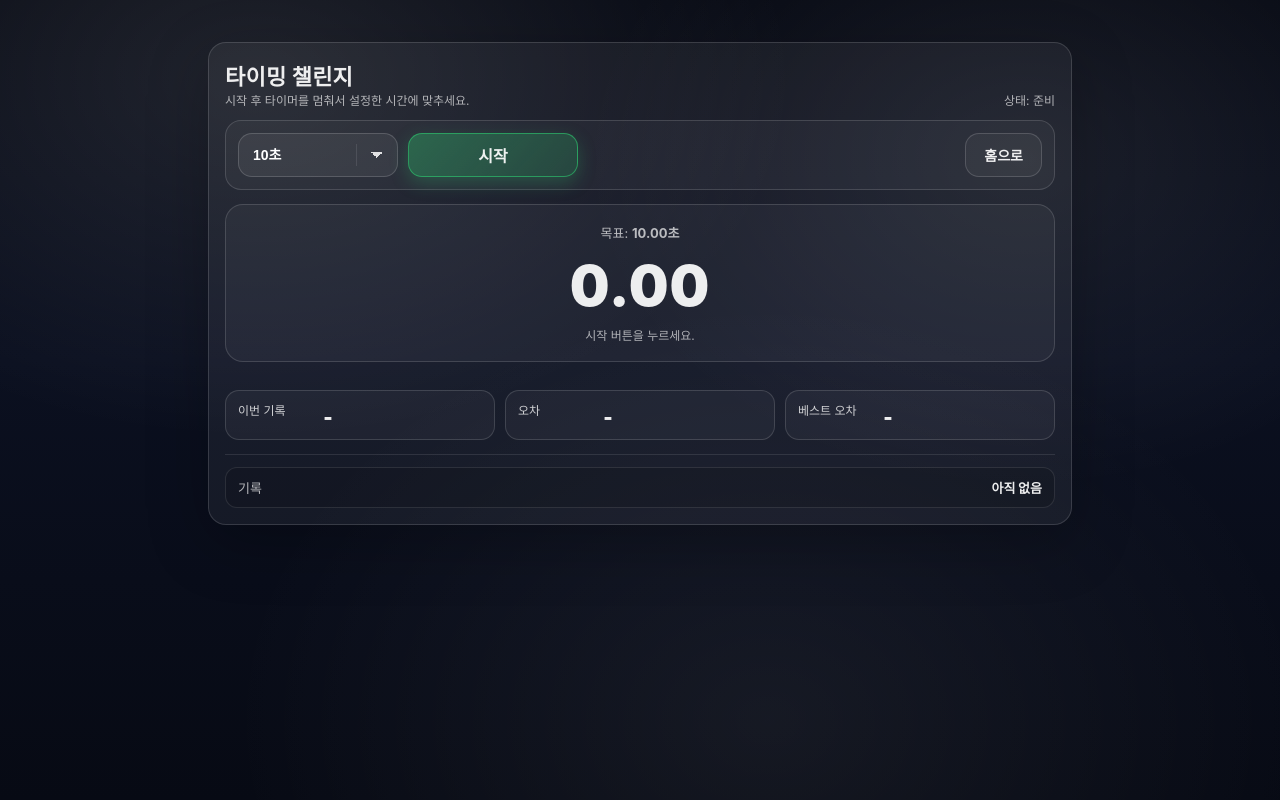
After one commit to insupkwak/forder, a Flask app: page /timing-game in a window 1280 px wide. The commit adds this page. Run offline with Flask 3, Linux system fonts and the light colour scheme.

Commit message:
Add files via upload

```diff
--- a/app.py
+++ b/app.py
@@ -189,6 +189,9 @@ def reaction_game():
     return render_template("reaction_game.html")
 
 
+@app.route("/timing-game")
+def timing_game():
+    return render_template("timing_game.html")
 
 if __name__ == "__main__":
     app.run(host="0.0.0.0", port=5000, debug=True)
--- /dev/null
+++ b/static/js/timing_game.js
@@ -0,0 +1,152 @@
+(function () {
+  const $ = (id) => document.getElementById(id);
+
+  const mainBtn = $("mainBtn");
+  const homeBtn = $("homeBtn");
+  const stateMini = $("stateMini");
+  const timerText = $("timerText");
+  const resultText = $("resultText");
+
+  const targetSelect = $("targetSelect");
+  const targetLabel = $("targetLabel");
+
+  const kpiThis = $("kpiThis");
+  const kpiDiff = $("kpiDiff");
+  const kpiBest = $("kpiBest");
+  const history = $("history");
+
+  // 목표(ms) - select에 따라 변경
+  let TARGET_MS = parseInt(targetSelect.value, 10);
+
+  // 기록 저장 (목표초별로 분리 저장)
+  // ex) timing_game_best10_10000
+  const KEY_PREFIX = "timing_game_best10_";
+
+  let running = false;
+  let startAt = 0;
+  let raf = 0;
+
+  function keyForTarget() {
+    return KEY_PREFIX + String(TARGET_MS);
+  }
+
+  const load = () => {
+    try {
+      return JSON.parse(localStorage.getItem(keyForTarget()) || "[]");
+    } catch {
+      return [];
+    }
+  };
+
+  const save = (arr) => localStorage.setItem(keyForTarget(), JSON.stringify(arr));
+
+  let scores = load();
+
+  function setState(s) {
+    stateMini.textContent = "상태: " + s;
+  }
+
+  function fmt(ms) {
+    return (ms / 1000).toFixed(2);
+  }
+
+  function updateTargetLabel() {
+    TARGET_MS = parseInt(targetSelect.value, 10);
+    targetLabel.textContent = (TARGET_MS / 1000).toFixed(2) + "초";
+
+    // 목표 바꾸면 그 목표의 기록으로 전환
+    scores = load();
+    kpiThis.textContent = "-";
+    kpiDiff.textContent = "-";
+    timerText.textContent = "0.00";
+    resultText.textContent = "시작 버튼을 누르세요.";
+    render();
+  }
+
+  function render() {
+    const best = scores.length ? Math.min(...scores.map((s) => s.diff)) : null;
+    kpiBest.textContent = best == null ? "-" : `${best} ms`;
+
+    history.innerHTML = "";
+    if (!scores.length) {
+      const div = document.createElement("div");
+      div.className = "row";
+      div.innerHTML = `<div class="l">기록</div><div class="r">아직 없음</div>`;
+      history.appendChild(div);
+      return;
+    }
+
+    scores.forEach((s, i) => {
+      const div = document.createElement("div");
+      div.className = "row";
+      div.innerHTML = `<div class="l">TOP ${i + 1} · ${s.at}</div>
+                       <div class="r">${fmt(s.ms)}s (오차 ${s.diff}ms)</div>`;
+      history.appendChild(div);
+    });
+  }
+
+  function tick() {
+    if (!running) return;
+    const now = performance.now();
+    const ms = Math.max(0, Math.round(now - startAt));
+    timerText.textContent = fmt(ms);
+    raf = requestAnimationFrame(tick);
+  }
+
+  function start() {
+    running = true;
+    startAt = performance.now();
+    timerText.textContent = "0.00";
+    resultText.textContent = "멈추려면 버튼을 다시 누르세요.";
+    mainBtn.textContent = "정지";
+    setState("진행");
+
+    // 진행 중 목표 변경 막기
+    targetSelect.disabled = true;
+
+    raf = requestAnimationFrame(tick);
+  }
+
+  function stop() {
+    running = false;
+    cancelAnimationFrame(raf);
+
+    const ms = Math.max(0, Math.round(performance.now() - startAt));
+    const diff = Math.abs(ms - TARGET_MS);
+
+    kpiThis.textContent = `${fmt(ms)}s`;
+    kpiDiff.textContent = `${diff} ms`;
+
+    resultText.textContent = `기록: ${fmt(ms)}s · 오차: ${diff}ms`;
+    mainBtn.textContent = "다시 시작";
+    setState("완료");
+
+    // 진행 종료 후 목표 변경 다시 허용
+    targetSelect.disabled = false;
+
+    // best10 (오차가 낮을수록 좋음)
+    const at = new Date().toLocaleString();
+    scores.push({ ms, diff, at });
+    scores.sort((a, b) => a.diff - b.diff);
+    scores = scores.slice(0, 10);
+    save(scores);
+
+    render();
+  }
+
+  mainBtn.addEventListener("click", () => {
+    if (!running) start();
+    else stop();
+  });
+
+  targetSelect.addEventListener("change", () => {
+    if (running) return;
+    updateTargetLabel();
+  });
+
+  homeBtn.addEventListener("click", () => (window.location.href = "/"));
+
+  // init
+  setState("준비");
+  updateTargetLabel(); // 라벨/기록 로드 포함
+})();
--- a/templates/index.html
+++ b/templates/index.html
@@ -57,6 +57,10 @@
   <p>색이 바뀌는 순간 클릭하세요. 반응속도를 측정합니다.</p>
 </a>
 
+<a class="card" href="/timing-game">
+  <h2>타이밍 챌린지</h2>
+  <p>10.00초를 정확히 맞춰보세요. 오차가 적을수록 승리!</p>
+</a>
 
 
     </div>
--- /dev/null
+++ b/templates/timing_game.html
@@ -0,0 +1,239 @@
+<!DOCTYPE html>
+<html lang="ko">
+<head>
+  <meta charset="UTF-8" />
+  <meta name="viewport" content="width=device-width, initial-scale=1.0"/>
+  <title>타이밍 챌린지</title>
+  <link rel="stylesheet" href="/static/css/style.css" />
+  <style>
+    .wrap{ max-width: 900px; }
+    .panel{
+      margin-top: 14px;
+      border-radius: 18px;
+      border: 1px solid rgba(255,255,255,0.14);
+      background: rgba(255,255,255,0.05);
+      box-shadow: 0 18px 60px rgba(0,0,0,0.25);
+      padding: 16px;
+    }
+    .head{
+      display:flex;
+      justify-content:space-between;
+      align-items:flex-end;
+      gap: 10px;
+      flex-wrap:wrap;
+    }
+    .head h1{ margin:0; font-size: 22px; }
+    .mini{ opacity:0.7; font-size: 12px; }
+
+    .controls{
+      margin-top: 12px;
+      display:flex;
+      justify-content:space-between;
+      align-items:center;
+      gap: 12px;
+      padding: 12px;
+      border-radius: 16px;
+      border: 1px solid rgba(255,255,255,0.14);
+      background: rgba(255,255,255,0.04);
+    }
+    .controls-left{ display:flex; gap: 10px; align-items:center; flex-wrap:wrap; }
+    .btn{
+      height: 44px;
+      padding: 0 18px;
+      border-radius: 14px;
+      border: 1px solid rgba(255,255,255,0.16);
+      background: rgba(255,255,255,0.06);
+      color: inherit;
+      font-weight: 900;
+      font-size: 14px;
+      cursor: pointer;
+      display:flex;
+      align-items:center;
+      justify-content:center;
+      user-select:none;
+    }
+    .btn.primary{
+      min-width: 170px;
+      font-size: 16px;
+      background: linear-gradient(135deg, rgba(46,204,113,0.35), rgba(46,204,113,0.18));
+      border-color: rgba(46,204,113,0.6);
+      box-shadow: 0 6px 18px rgba(46,204,113,0.25);
+    }
+    .btn.ghost{ background: rgba(255,255,255,0.04); }
+    .btn:active{ transform: scale(0.99); }
+    .btn[disabled]{ opacity:0.5; cursor:not-allowed; }
+
+    .stage{
+      margin-top: 14px;
+      border-radius: 18px;
+      border: 1px solid rgba(255,255,255,0.14);
+      background: rgba(255,255,255,0.04);
+      padding: 18px;
+      text-align:center;
+    }
+    .timer{
+      font-size: 56px;
+      font-weight: 1000;
+      letter-spacing: 1px;
+      margin: 10px 0 6px;
+    }
+    .target{
+      opacity: 0.75;
+      font-size: 13px;
+    }
+
+    .kpis{
+      margin-top: 12px;
+      display:grid;
+      grid-template-columns: repeat(3, minmax(0, 1fr));
+      gap: 10px;
+    }
+    .kpi{
+      min-width:0;
+      border-radius: 14px;
+      border: 1px solid rgba(255,255,255,0.14);
+      background: rgba(255,255,255,0.04);
+      padding: 10px 12px;
+      text-align:left;
+    }
+    .kpi .t{ font-size: 12px; opacity: 0.85; }
+    .kpi .v{ font-size: 20px; font-weight: 1000; margin-top: 4px; }
+
+    .history{
+      margin-top: 14px;
+      border-top: 1px solid rgba(255,255,255,0.10);
+      padding-top: 12px;
+      display:flex;
+      flex-direction:column;
+      gap: 8px;
+    }
+    .row{
+      display:flex;
+      justify-content:space-between;
+      gap: 10px;
+      padding: 10px 12px;
+      border-radius: 12px;
+      border: 1px solid rgba(255,255,255,0.10);
+      background: rgba(0,0,0,0.12);
+      font-size: 13px;
+    }
+    .row .l{ opacity:0.75; }
+    .row .r{ font-weight:900; }
+
+    @media (max-width: 700px){
+      .kpis{ grid-template-columns: 1fr; }
+      .timer{ font-size: 44px; }
+      .controls{ flex-direction: column; align-items: stretch; }
+      .controls-left{ justify-content:space-between; }
+      .btn{ width: 100%; }
+    }
+
+
+.select{
+  min-width: 160px;
+  height: 44px;
+  padding: 0 44px 0 14px; /* 오른쪽 화살표 공간 */
+  border-radius: 14px;
+  border: 1px solid rgba(255,255,255,0.16);
+  background: rgba(255,255,255,0.06);
+  color: #fff;
+  font-weight: 900;
+  font-size: 14px;
+  outline: none;
+
+  appearance: none;
+  -webkit-appearance: none;
+  -moz-appearance: none;
+
+  background-image:
+    linear-gradient(45deg, transparent 50%, rgba(255,255,255,0.85) 50%),
+    linear-gradient(135deg, rgba(255,255,255,0.85) 50%, transparent 50%),
+    linear-gradient(to right, rgba(255,255,255,0.10), rgba(255,255,255,0.10));
+  background-position:
+    calc(100% - 20px) 50%,
+    calc(100% - 14px) 50%,
+    calc(100% - 40px) 50%;
+  background-size:
+    6px 6px,
+    6px 6px,
+    1px 22px;
+  background-repeat: no-repeat;
+}
+
+/* 윈도우 드롭다운 목록 가독성 */
+.select option{
+  background: #ffffff;
+  color: #000000;
+}
+.controls-left{
+  display:flex;
+  gap: 10px;
+  align-items:center;
+  flex-wrap:wrap;
+}
+
+
+  </style>
+</head>
+
+<body>
+  <div class="wrap">
+    <div class="panel">
+      <div class="head">
+        <div>
+          <h1>타이밍 챌린지</h1>
+          <div class="mini">시작 후 타이머를 멈춰서 설정한 시간에 맞추세요.</div>
+        </div>
+        <div class="mini" id="stateMini">상태: 준비</div>
+      </div>
+
+      <div class="controls">
+        <div class="controls-left">
+<div class="controls-left">
+
+  <select class="select" id="targetSelect">
+    <option value="2000">2초</option>
+    <option value="4000">4초</option>
+    <option value="6000">6초</option>
+    <option value="8000">8초</option>
+    <option value="10000" selected>10초</option>
+  </select>
+
+  <button class="btn primary" id="mainBtn">시작</button>
+
+</div>
+
+
+        </div>
+        <button class="btn ghost" id="homeBtn">홈으로</button>
+      </div>
+
+      <div class="stage">
+        <div class="target">목표: <b id="targetLabel">10.00초</b></div>
+
+        <div class="timer" id="timerText">0.00</div>
+        <div class="mini" id="resultText">시작 버튼을 누르세요.</div>
+      </div>
+
+      <div class="kpis">
+        <div class="kpi">
+          <div class="t">이번 기록</div>
+          <div class="v" id="kpiThis">-</div>
+        </div>
+        <div class="kpi">
+          <div class="t">오차</div>
+          <div class="v" id="kpiDiff">-</div>
+        </div>
+        <div class="kpi">
+          <div class="t">베스트 오차</div>
+          <div class="v" id="kpiBest">-</div>
+        </div>
+      </div>
+
+      <div class="history" id="history"></div>
+    </div>
+  </div>
+
+  <script src="/static/js/timing_game.js"></script>
+</body>
+</html>
```
Also changed, not shown: instance/visit.db.
